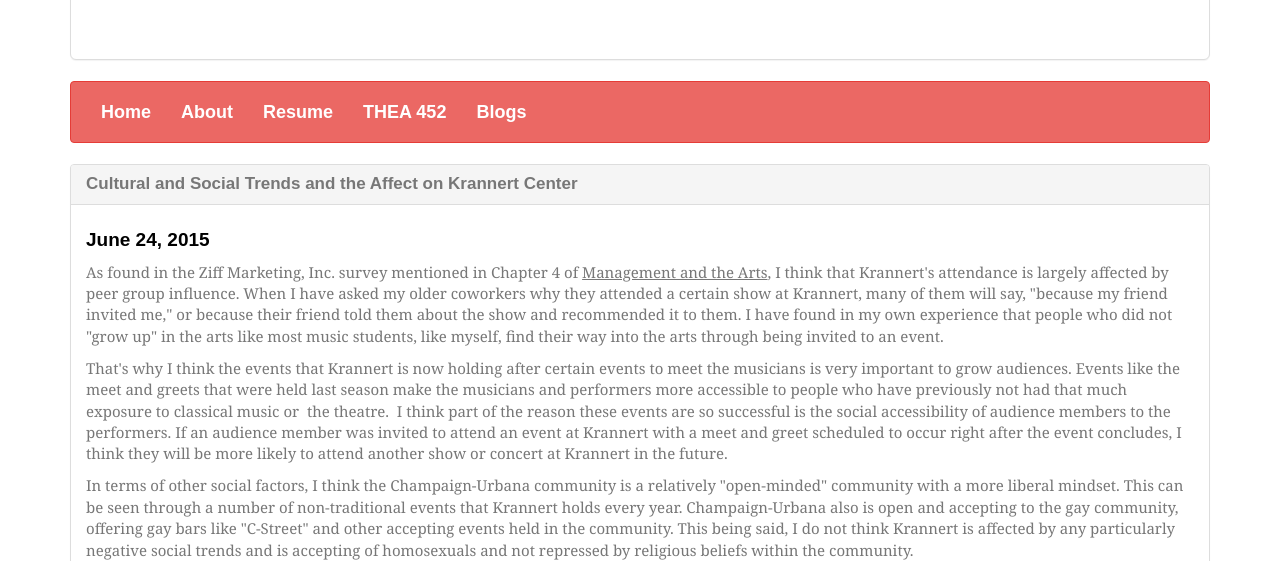
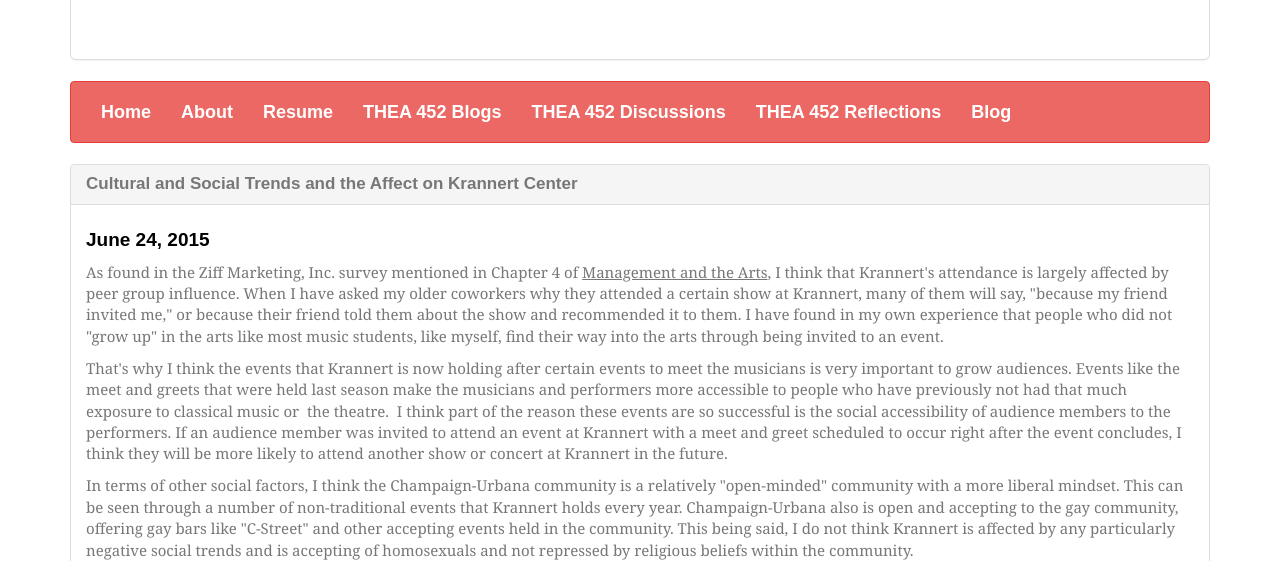
Before and after one commit to michelleplunkett/michelleplunkett.github.io, a Jekyll site: the page built from index.html, in a window 1280 px wide and 900 px high, cut to the strip 339-900 px from the top of the window. Built offline with Jekyll 4.4.1, drawn with Linux system fonts in a browser that asks for light colours; nearby versions of some CDN libraries; some web fonts are replaced; Markdown is read by kramdown in place of the engine named in the settings.

Commit message:
Update navigation.html

```diff
--- a/_includes/navigation.html
+++ b/_includes/navigation.html
@@ -17,11 +17,17 @@
       <li {% if page.title == 'Resume' %} class="active" {% endif %} >
         <a href="/resume.html">Resume</a>
       </li>
-      <li {% if page.title == 'THEA 452' %} class="active" {% endif %} >
-        <a href="/thea452.html">THEA 452</a>
+      <li {% if page.title == 'THEA 452 Blogs' %} class="active" {% endif %} >
+        <a href="/thea452.html">THEA 452 Blogs</a>
       </li>
-      <li {% if page.title == 'Blogs' %} class="active" {% endif %} >
-        <a href="/blog.html">Blogs</a>
+      <li {% if page.title == 'THEA 452 Discussions' %} class="active" {% endif %} >
+        <a href="/discussions.html">THEA 452 Discussions</a>
+      </li>
+      <li {% if page.title == 'THEA 452 Reflections' %} class="active" {% endif %} >
+        <a href="/reflections.html">THEA 452 Reflections</a>
+      </li>
+      <li {% if page.title == 'Blog' %} class="active" {% endif %} >
+        <a href="/blog.html">Blog</a>
       </li>
       </li>
     </ul>
```
